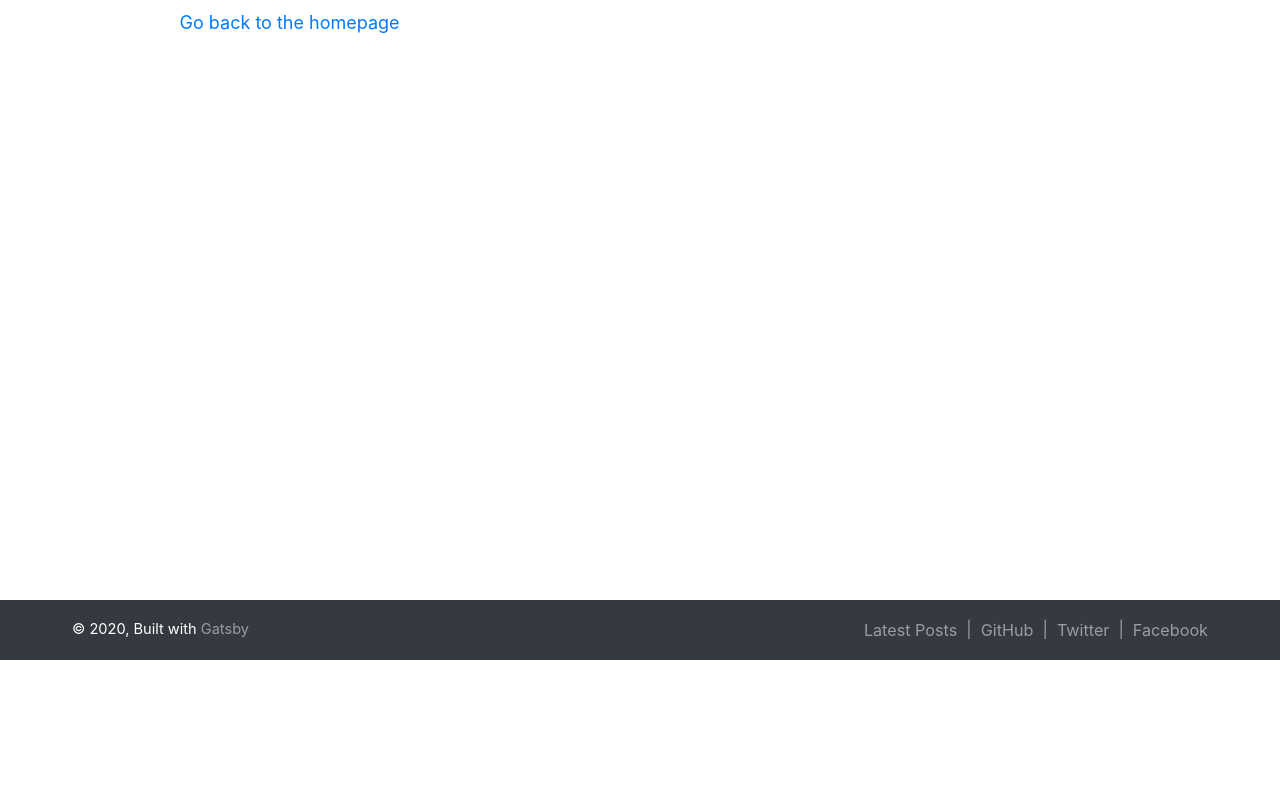
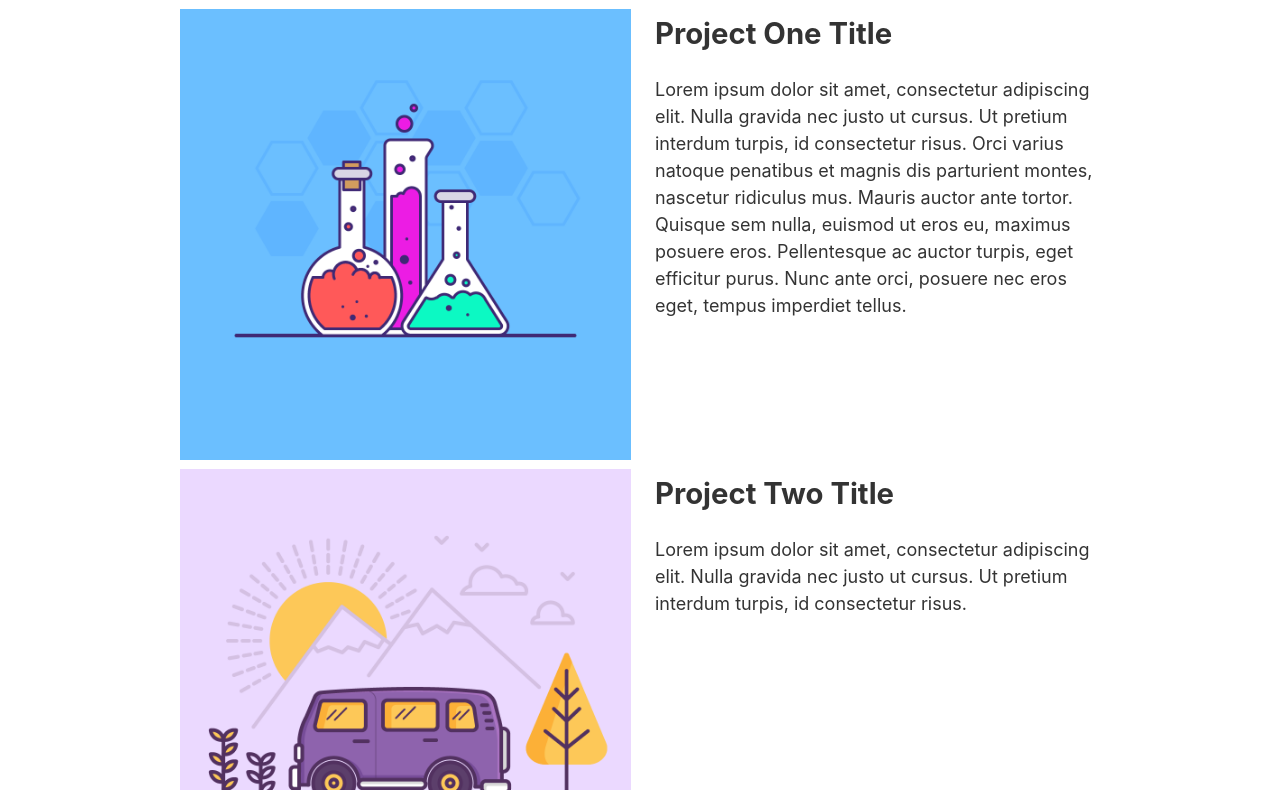
Before and after one commit to schwabbthedeck/gatsby-min-dev-blog-portfolio, a Gatsby site: page /projects in a window 1280 px wide. Shown: the part 143-933 px from the top of the page. Before the commit the page ends 803 px from the top, so only its background shows below. Built offline with nearby package versions, Linux system fonts and the light colour scheme; Gatsby itself is replaced by a stand-in of ours.

Commit message:
project progress. updated header to remove errors in console

```diff
--- a/src/components/header.js
+++ b/src/components/header.js
@@ -32,7 +32,7 @@ export default () => (
             <svg width="24" height="24" viewBox="0 0 24 24" fill="none" xmlns="http://www.w3.org/2000/svg"><path d="M7 5C7 3.89543 7.89543 3 9 3C10.1046 3 11 3.89543 11 5C11 5.74028 10.5978 6.38663 10 6.73244V14.0396H11.7915C12.8961 14.0396 13.7915 13.1441 13.7915 12.0396V10.7838C13.1823 10.4411 12.7708 9.78837 12.7708 9.03955C12.7708 7.93498 13.6662 7.03955 14.7708 7.03955C15.8753 7.03955 16.7708 7.93498 16.7708 9.03955C16.7708 9.77123 16.3778 10.4111 15.7915 10.7598V12.0396C15.7915 14.2487 14.0006 16.0396 11.7915 16.0396H10V17.2676C10.5978 17.6134 11 18.2597 11 19C11 20.1046 10.1046 21 9 21C7.89543 21 7 20.1046 7 19C7 18.2597 7.4022 17.6134 8 17.2676V6.73244C7.4022 6.38663 7 5.74028 7 5Z" fill="currentColor" /></svg>
           </Nav.Link>
           <Nav.Link title="Twitter" href="https://www.twitter.com/" target="_blank" rel="noopener noreferrer">
-            <svg width="24" height="24" viewBox="0 0 24 24" fill="none" xmlns="http://www.w3.org/2000/svg"><path fill-rule="evenodd" clip-rule="evenodd" d="M8 3C9.10457 3 10 3.89543 10 5V8H16C17.1046 8 18 8.89543 18 10C18 11.1046 17.1046 12 16 12H10V14C10 15.6569 11.3431 17 13 17H16C17.1046 17 18 17.8954 18 19C18 20.1046 17.1046 21 16 21H13C9.13401 21 6 17.866 6 14V5C6 3.89543 6.89543 3 8 3Z" fill="currentColor" /></svg>
+            <svg width="24" height="24" viewBox="0 0 24 24" fill="none" xmlns="http://www.w3.org/2000/svg"><path fillRule="evenodd" clipRule="evenodd" d="M8 3C9.10457 3 10 3.89543 10 5V8H16C17.1046 8 18 8.89543 18 10C18 11.1046 17.1046 12 16 12H10V14C10 15.6569 11.3431 17 13 17H16C17.1046 17 18 17.8954 18 19C18 20.1046 17.1046 21 16 21H13C9.13401 21 6 17.866 6 14V5C6 3.89543 6.89543 3 8 3Z" fill="currentColor" /></svg>
           </Nav.Link>
           <Nav.Link title="Facebook" href="https://www.facebook.com/" target="_blank" rel="noopener noreferrer">
             <svg width="24" height="24" viewBox="0 0 24 24" fill="none" xmlns="http://www.w3.org/2000/svg"><path d="M9.19795 21.5H13.198V13.4901H16.8021L17.198 9.50977H13.198V7.5C13.198 6.94772 13.6457 6.5 14.198 6.5H17.198V2.5H14.198C11.4365 2.5 9.19795 4.73858 9.19795 7.5V9.50977H7.19795L6.80206 13.4901H9.19795V21.5Z" fill="currentColor" /></svg>
--- /dev/null
+++ b/src/components/projectcard.js
@@ -0,0 +1,31 @@
+import React from "react"
+import { Row, Col } from "react-bootstrap"
+import Img from "gatsby-image"
+
+// props:
+/*
+project = {
+  title: title of project
+  description: project description
+  url: link to project
+  image: image of project to show
+}
+*/
+
+const ProjectCard = (props) => {
+  const picture = props.project.image;
+  console.log(picture);
+  return (
+    <Row className="my-2">
+      <Col>
+        <Img title={props.project.title} alt={props.project.title} fluid={picture} />
+      </Col>
+      <Col className="p-2">
+        <h2>{props.project.title}</h2>
+        <div>{props.project.description}</div>
+      </Col>
+    </Row>
+  )
+}
+
+export default ProjectCard;
--- a/src/pages/projects.js
+++ b/src/pages/projects.js
@@ -1,15 +1,67 @@
 import React from "react"
 import { Link } from "gatsby"
-
+import { useStaticQuery, graphql } from "gatsby"
 import Layout from "../components/layout"
 import SEO from "../components/seo"
+import ProjectCard from "../components/projectcard"
 
-const ProjectsPage = () => (
-  <Layout>
-    <SEO title="About" />
-    <h1>Projectsss</h1>
-    <Link to="/">Go back to the homepage</Link>
-  </Layout>
-)
+const ProjectsPage = () => {
+  const data = useStaticQuery(graphql`
+    query {
+      projectOneImage: file(relativePath: { eq: "day46-experiment-lab.png" }) {
+        childImageSharp {
+          fluid {
+            ...GatsbyImageSharpFluid
+          }
+        }
+      }
+      projectTwoImage: file(relativePath: { eq: "day66-travel.png" }) {
+        childImageSharp {
+          fluid {
+            ...GatsbyImageSharpFluid
+          }
+        }
+      }
+      projectThreeImage: file(relativePath: { eq: "day68-happy-cat.png" }) {
+        childImageSharp {
+          fluid {
+            ...GatsbyImageSharpFluid
+          }
+        }
+      }
+    }
+  `);
+  const projects = [
+    {
+      title: "Project One Title",
+      description: "Lorem ipsum dolor sit amet, consectetur adipiscing elit. Nulla gravida nec justo ut cursus. Ut pretium interdum turpis, id consectetur risus. Orci varius natoque penatibus et magnis dis parturient montes, nascetur ridiculus mus. Mauris auctor ante tortor. Quisque sem nulla, euismod ut eros eu, maximus posuere eros. Pellentesque ac auctor turpis, eget efficitur purus. Nunc ante orci, posuere nec eros eget, tempus imperdiet tellus.",
+      url: "https://www.github.com",
+      image: data.projectOneImage.childImageSharp.fluid
+    },
+    {
+      title: "Project Two Title",
+      description: "Lorem ipsum dolor sit amet, consectetur adipiscing elit. Nulla gravida nec justo ut cursus. Ut pretium interdum turpis, id consectetur risus.",
+      url: "https://www.github.com",
+      image: data.projectTwoImage.childImageSharp.fluid
+    },
+    {
+      title: "Project Three Title",
+      description: "Lorem ipsum dolor sit amet, consectetur adipiscing elit. Nulla gravida nec justo ut cursus. Ut pretium interdum turpis, id consectetur risus. Orci varius natoque penatibus et magnis dis parturient montes, nascetur ridiculus mus. ",
+      url: "https://www.github.com",
+      image: data.projectThreeImage.childImageSharp.fluid
 
-export default ProjectsPage
+    }
+  ]
+  return (
+    <Layout>
+      <SEO title="About" />
+      <h1>Projects</h1>
+      {projects.map((project, index) =>
+        <ProjectCard key={index} project={project}></ProjectCard>
+      )}
+      <Link to="/">Go back to the homepage</Link>
+    </Layout>
+  )
+}
+
+export default ProjectsPage;
```
Also changed, not shown: src/images/day46-experiment-lab.png (added), src/images/day66-travel.png (added), src/images/day68-happy-cat.png (added), src/images/day92-freelancing.png (added).
